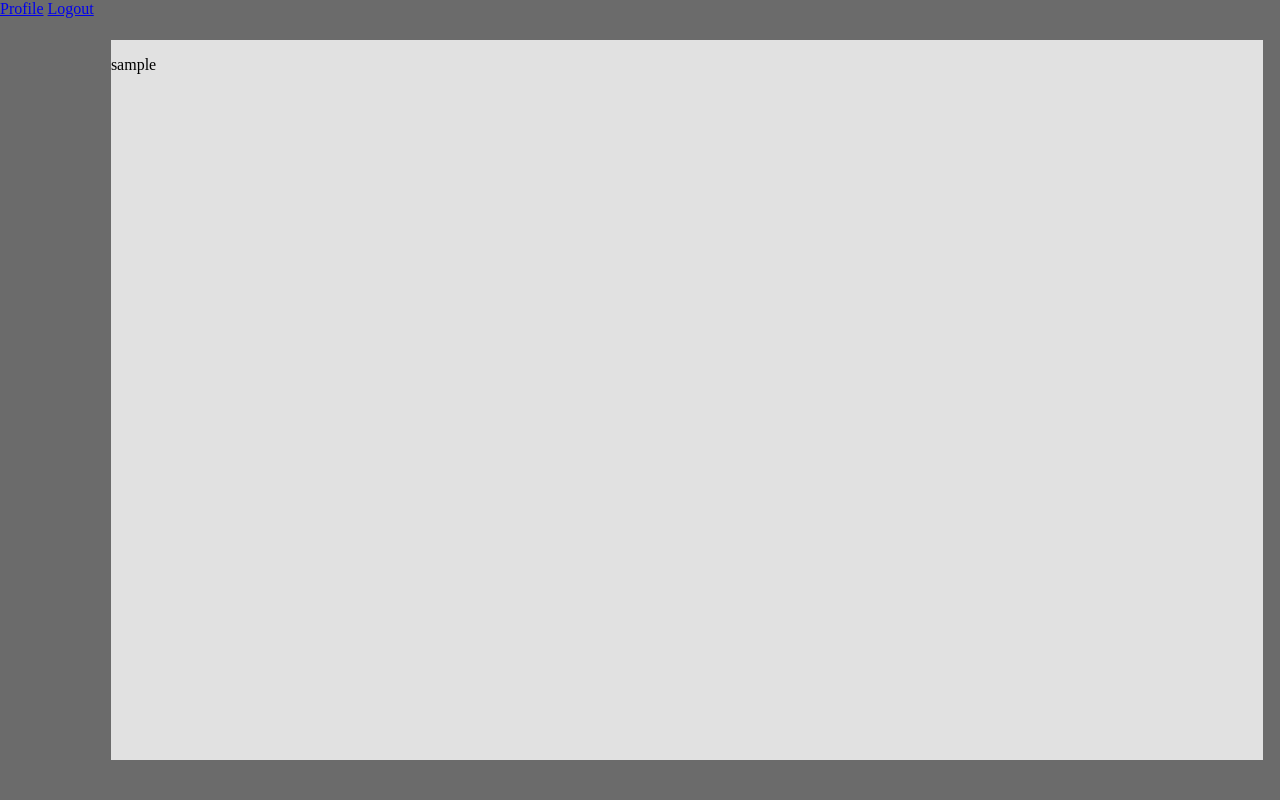
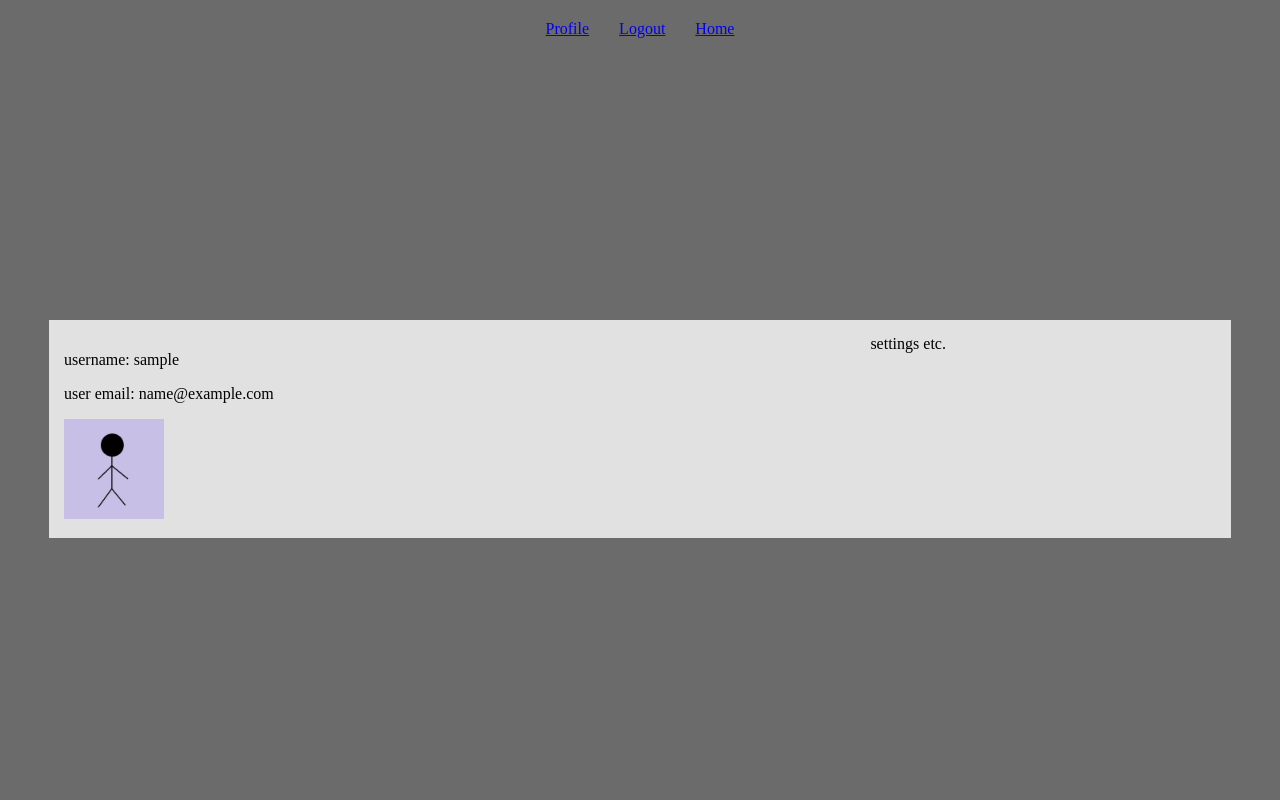
Before and after one commit to Przemek221/pjf_polej, a Django app: page /profile in a window 1280 px wide. Run offline with Django 4.2, Linux system fonts and the light colour scheme; the visitor is signed in with stand-in values (Sample User, id 1).

Commit message:
added user profile module and updated profile view

```diff
--- a/pjf_polej/urls.py
+++ b/pjf_polej/urls.py
@@ -16,6 +16,9 @@ Including another URLconf
 from django.contrib import admin
 from django.urls import path, include
 
+from django.conf import settings
+from django.conf.urls.static import static
+
 urlpatterns = [
     # path('sampleApp', include('sampleApp.urls')),
     path('', include('sampleApp.urls')),
@@ -23,6 +26,10 @@ urlpatterns = [
     path('admin/', admin.site.urls),
 
 ]
+
+if settings.DEBUG:
+    urlpatterns += static(settings.MEDIA_URL, document_root=settings.MEDIA_ROOT)
+
 # from django.contrib import admin
 # from django.urls import include, path
 
--- a/sampleApp/admin.py
+++ b/sampleApp/admin.py
@@ -1,9 +1,8 @@
 from django.contrib import admin
 
 # Register your models here.
-from .models import Something
-from .models import Post
-
+from .models import Something, Post, UserProfile
 
 admin.site.register(Something)
+admin.site.register(UserProfile)
 admin.site.register(Post)
--- a/sampleApp/apps.py
+++ b/sampleApp/apps.py
@@ -4,3 +4,7 @@ from django.apps import AppConfig
 class SampleappConfig(AppConfig):
     default_auto_field = 'django.db.models.BigAutoField'
     name = 'sampleApp'
+
+    # function allows to handle signals
+    def ready(self):
+        import sampleApp.signals
--- a/sampleApp/models.py
+++ b/sampleApp/models.py
@@ -14,24 +14,12 @@ class Something(models.Model):
         return f"num: {self.number} | desc: {self.desc}"
 
 
-# class User(models.Model):
-#     class Roles(models.TextChoices):
-#         USER = "usr", "user"
-#         MODERATOR = "mod", "moderator"
-#         ADMIN = "adm", "admin"
-#
-#     # nickname = models.CharField(
-#     #     max_length=30,
-#     #     unique=True
-#     # )
-#     # password = models.CharField(
-#     #     max_length=30
-#     # )
-#     role = models.CharField(
-#         max_length=3,
-#         choices=Roles.choices,
-#         default=Roles.USER,
-#     )
+class UserProfile(models.Model):
+    user = models.OneToOneField(User, on_delete=models.CASCADE)
+    image = models.ImageField(default='default.jpg', upload_to='profile_images')
+
+    def __str__(self):
+        return f"Profile of the user: {self.user.username}"
 
 
 class Post(models.Model):
@@ -42,7 +30,6 @@ class Post(models.Model):
 
     def __str__(self):
         return f"content: {self.content} | creator: {self.creator}"
-
 
 # class PostAttachment(models.Model):
 #     content = models.FileField
--- /dev/null
+++ b/sampleApp/signals.py
@@ -0,0 +1,17 @@
+from django.db.models.signals import post_save
+from django.contrib.auth.models import User
+from django.dispatch import receiver
+from .models import UserProfile
+
+
+# creating profile of created user
+@receiver(post_save, sender=User)
+def createProfile(sender, instance, created, **kwargs):
+    if created:
+        UserProfile.objects.create(user=instance)
+
+
+# saving profile while saving user
+@receiver(post_save, sender=User)
+def saveProfile(sender, instance, **kwargs):
+    instance.userprofile.save()
--- a/sampleApp/static/styles/base.css
+++ b/sampleApp/static/styles/base.css
@@ -9,13 +9,23 @@ body {
     margin: 0;
     overflow: auto;
     display: flex;
+    flex-direction: column;
     justify-content: center;
     background: rgba(0, 0, 0, 0.58);
 }
-#content-wrapper{
+
+.nav-bar {
+    display: flex;
+    flex-direction: row;
+    column-gap: 30px;
+    justify-content: center;
+    padding: 20px 0;
+}
+
+#content-wrapper {
     width: 90%;
-    height: 90%;
+    /*height: 90%;*/
     margin: auto;
     background: rgb(255 255 255 / 80%);
-    /*background: rgba(253, 0, 0, 0.4);*/
+    padding: 15px;
 }
--- /dev/null
+++ b/sampleApp/static/styles/profile.css
@@ -0,0 +1,8 @@
+.profile-picture{
+    max-width: 100px;
+}
+
+.wrapper{
+    display: grid;
+    grid-template-columns: 70% 30%;
+}
--- a/sampleApp/urls.py
+++ b/sampleApp/urls.py
@@ -7,7 +7,7 @@ urlpatterns = [
     # path('', views.AllToDos.as_view(), name='index'),
     path('', views.xxx, name='index'),
     path('profile', views.profile, name='profile'),
-    path('posts', views.displayPosts, name='posts'),
+    path('home', views.displayPosts, name='home'),
     # path('login', views.loginPage.as_view(), name='login'),
     path('login', auth_views.LoginView.as_view(template_name="sampleApp/login.html"), name='login'),
     path('logout', auth_views.LogoutView.as_view(template_name="sampleApp/logout.html"), name='logout'),
--- a/sampleApp/views.py
+++ b/sampleApp/views.py
@@ -78,7 +78,7 @@ def displayPosts(request):
         'title': 'abc',
         'posts': Post.objects.all()
     }
-    return render(request, 'sampleApp/posts.html', arg)
+    return render(request, 'sampleApp/home.html', arg)
 
 
 # def przyklkad(request):
--- a/templates/sampleApp/base.html
+++ b/templates/sampleApp/base.html
@@ -27,7 +27,7 @@
     </script>
 
 {% endif %}
-<div>
+<div class="nav-bar">
     {% if user.is_authenticated %}
         <a href="{% url 'profile' %}">Profile</a>
         <a href="{% url 'logout' %}">Logout</a>
@@ -35,6 +35,7 @@
         <a href="{% url 'login' %}">Login</a>
         <a href="{% url 'register' %}">Register</a>
     {% endif %}
+        <a href="{% url 'home' %}">Home</a>
 </div>
 <div id="content-wrapper">
     {% block content %}
--- a/templates/sampleApp/profile.html
+++ b/templates/sampleApp/profile.html
@@ -3,8 +3,17 @@
 {% extends "sampleApp/base.html" %}
 {% load static %}
 {% block head %}
-    {#    <link rel="stylesheet" href=" {% static 'styles/register.css' %} ">#}
+    <link rel="stylesheet" href=" {% static 'styles/profile.css' %} ">
 {% endblock %}
 {% block content %}
-    <p>{{ user.username }} {# dont need to pass user as an arg. #} </p>
+    <div class="wrapper">
+        <div>
+            <p>username: {{ user.username }} {# dont need to pass user as an arg. #} </p>
+            <p>user email: {{ user.email }}</p>
+            <img src="{{ user.userprofile.image.url }}" alt="usr img" class="profile-picture">
+        </div>
+        <div>
+            settings etc.
+        </div>
+    </div>
 {% endblock content %}
```
Also changed, not shown: pjf_polej/settings.py (+9 -9 lines), media/default.jpg (added), sampleApp/migrations/0007_userprofile.py (added), sampleApp/migrations/0008_alter_userprofile_image.py (added), templates/sampleApp/home.html (renamed from templates/sampleApp/posts.html).
